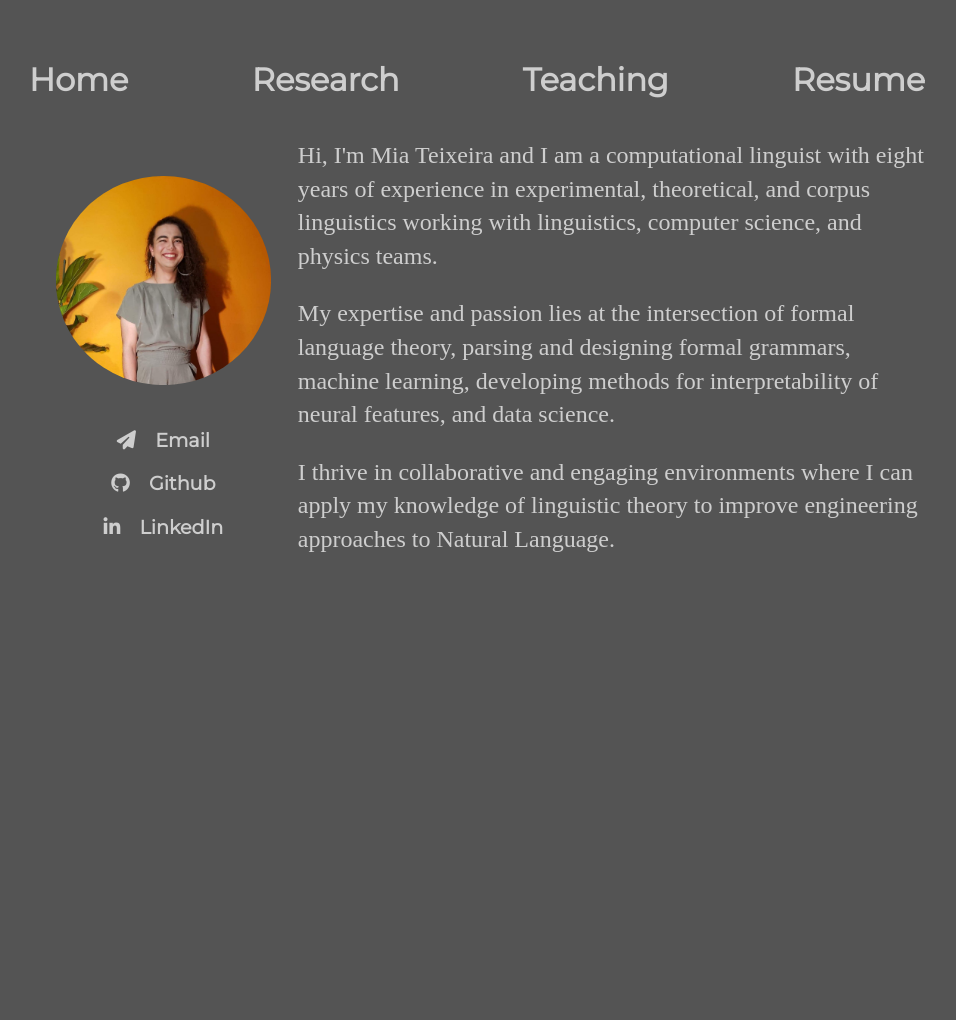
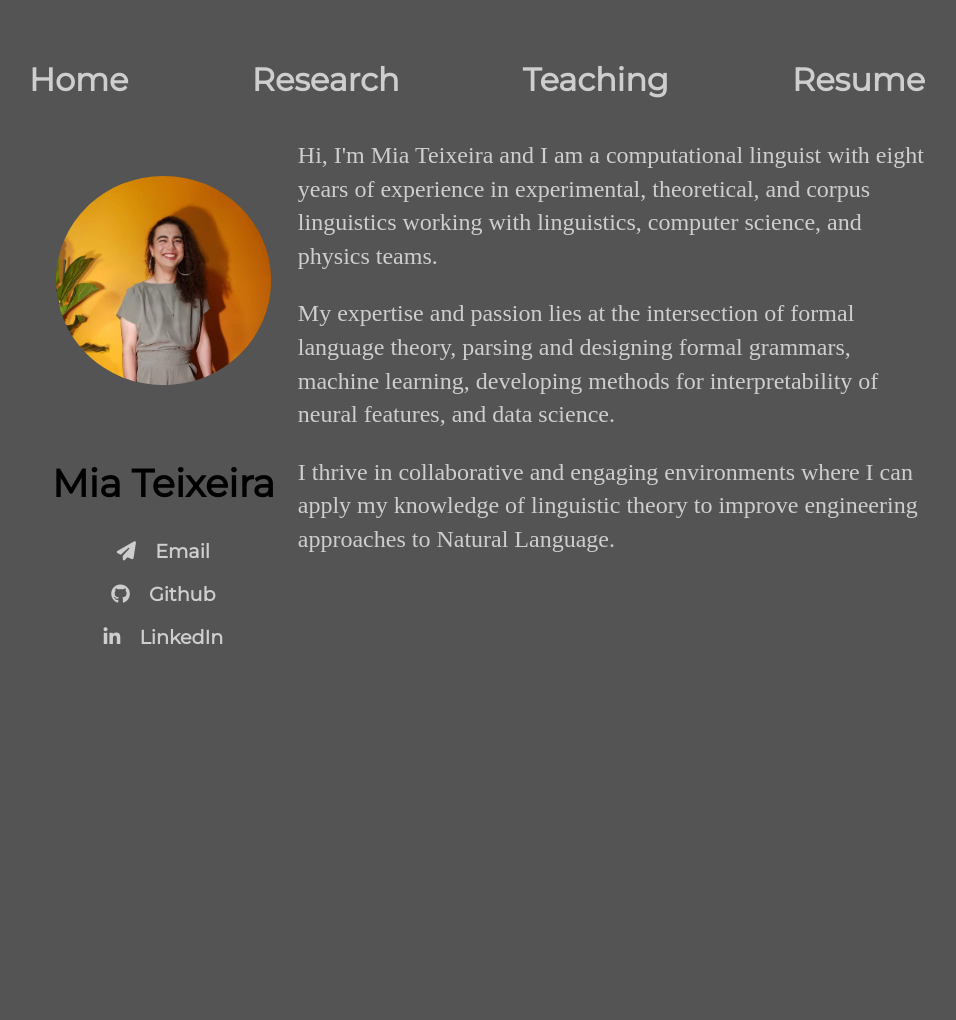
Before and after one commit to miateixeira/miateixeira.github.io, a Jekyll site: the page built from index.html, in a window 1280 px wide. Shown: the whole page, without its empty margins (163-1119 px from the left). Built offline with Jekyll 4.4.1, drawn with Linux system fonts in a browser that asks for light colours; nearby versions of some CDN libraries.

Commit message:
added name to sidebar

```diff
--- a/index.html
+++ b/index.html
@@ -8,6 +8,7 @@ title: Mia Teixeira
     <div class="sidebar">
       <img class="avatar" src="/img/miateixeira.jpeg" alt="Mia Teixeira">
       <ul>
+        <li><h2>Mia Teixeira</h2></li>
         <li><a href="mailto:mia.teixeira314@gmail.com"><i class="fa fa-paper-plane"></i>Email</a></li>
         <li><a href="https://github.com/miateixeira"><i class="fa fa-github"></i>Github</a></li>
         <li><a href="https://linkedin.com/in/miateixeira"><i class="fa fa-linkedin"></i>LinkedIn</a></li>
```
